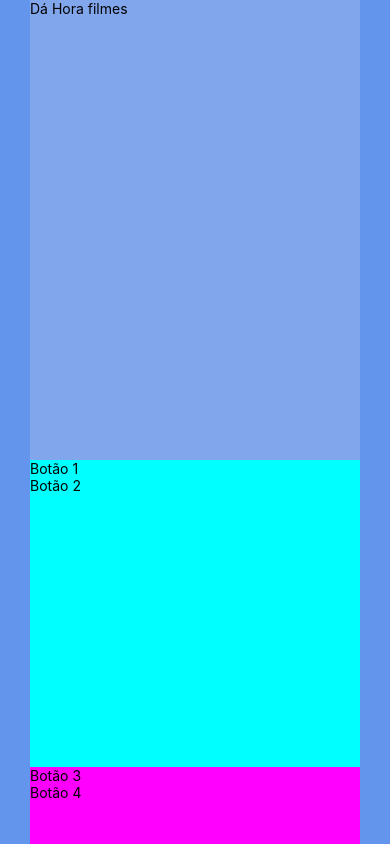
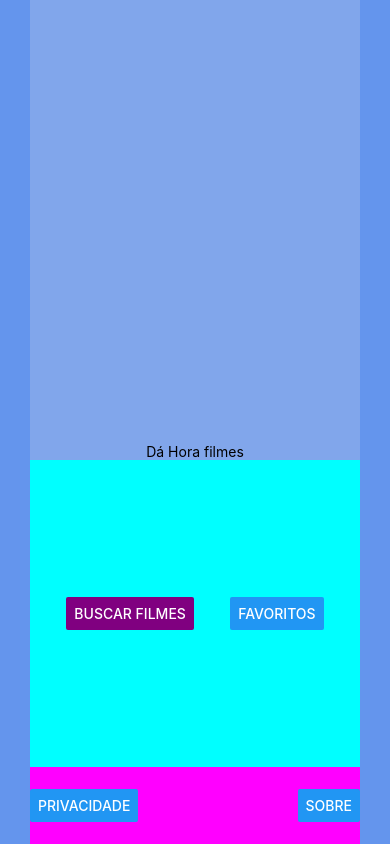
Before and after one commit to mayconr4/dahora-filmes, a React Native app: screen / in a window 390 px wide. Built offline with nearby package versions, Linux system fonts and the light colour scheme.

Commit message:
adiciona componente nativo Button

```diff
--- a/App.tsx
+++ b/App.tsx
@@ -1,5 +1,5 @@
 import { StatusBar } from "expo-status-bar";
-import { StyleSheet, Text, View } from "react-native";
+import { Button, StyleSheet, Text, View } from "react-native";
 import { SafeAreaProvider, SafeAreaView } from "react-native-safe-area-context";
 
 export default function App() {
@@ -11,12 +11,12 @@
           <Text>Dá Hora filmes</Text>
         </View>
         <View style={estilos.viewBotoes}>
-          <Text>Botão 1</Text>
-          <Text>Botão 2</Text>
+          <Button color="purple" title="Buscar Filmes" />
+          <Button title="Favoritos" />
         </View>
         <View style={estilos.viewRodape}>
-          <Text>Botão 3</Text>
-          <Text>Botão 4</Text>
+          <Button title="Privacidade" />
+          <Button title="Sobre" />
         </View>
       </SafeAreaView>
     </SafeAreaProvider>
@@ -34,13 +34,21 @@
   viewlogo: {
     backgroundColor: "#81A6EB",
     flex: 3,
+    justifyContent: "flex-end",
+    alignItems: "center",
   },
   viewBotoes: {
     backgroundColor: "cyan",
     flex: 2,
+    flexDirection: "row",
+    justifyContent: "space-evenly",
+    alignItems: "center",
   },
   viewRodape: {
     backgroundColor: "magenta",
     flex: 0.5,
+    flexDirection: "row",
+    justifyContent: "space-between",
+    alignItems: "center",
   },
 });
```
